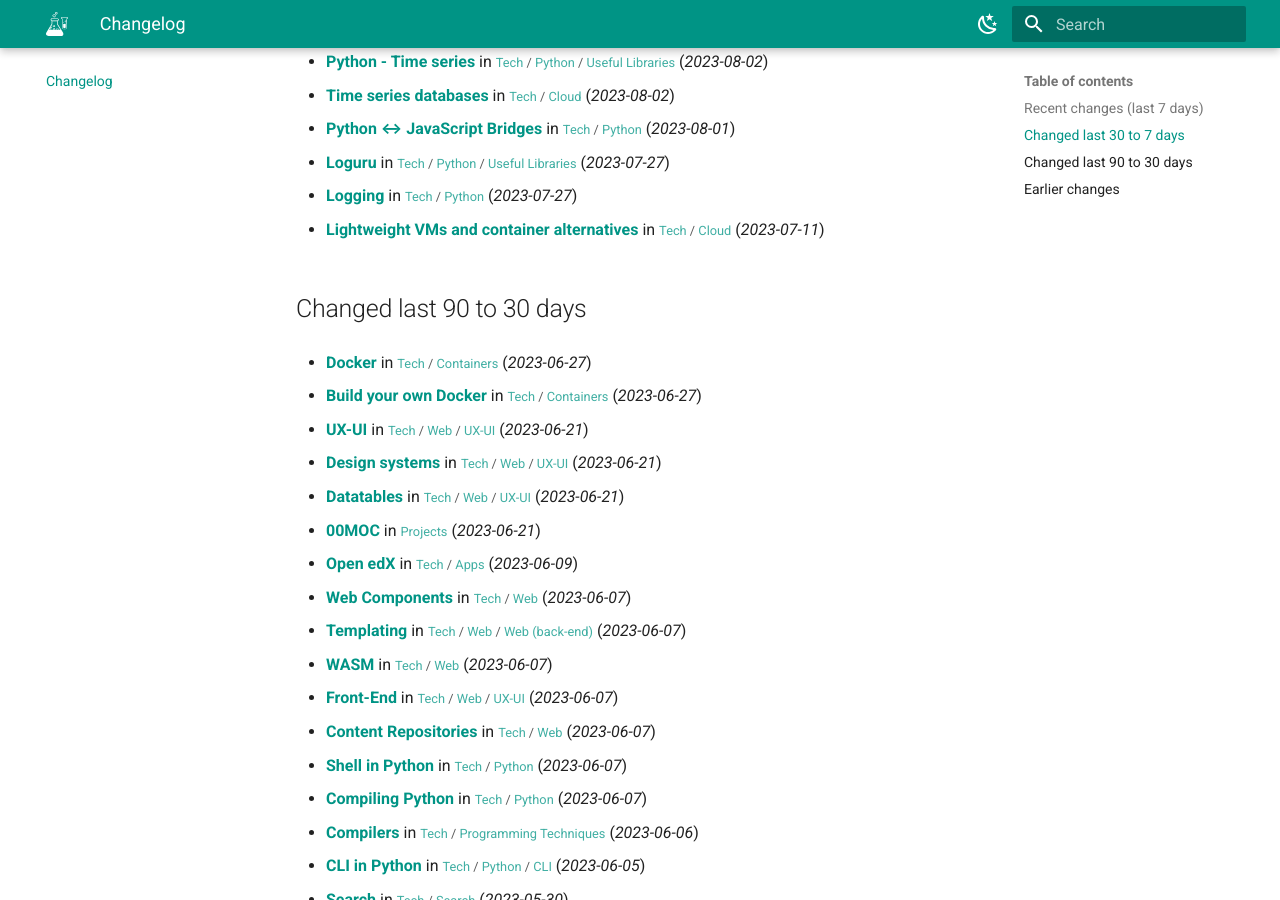
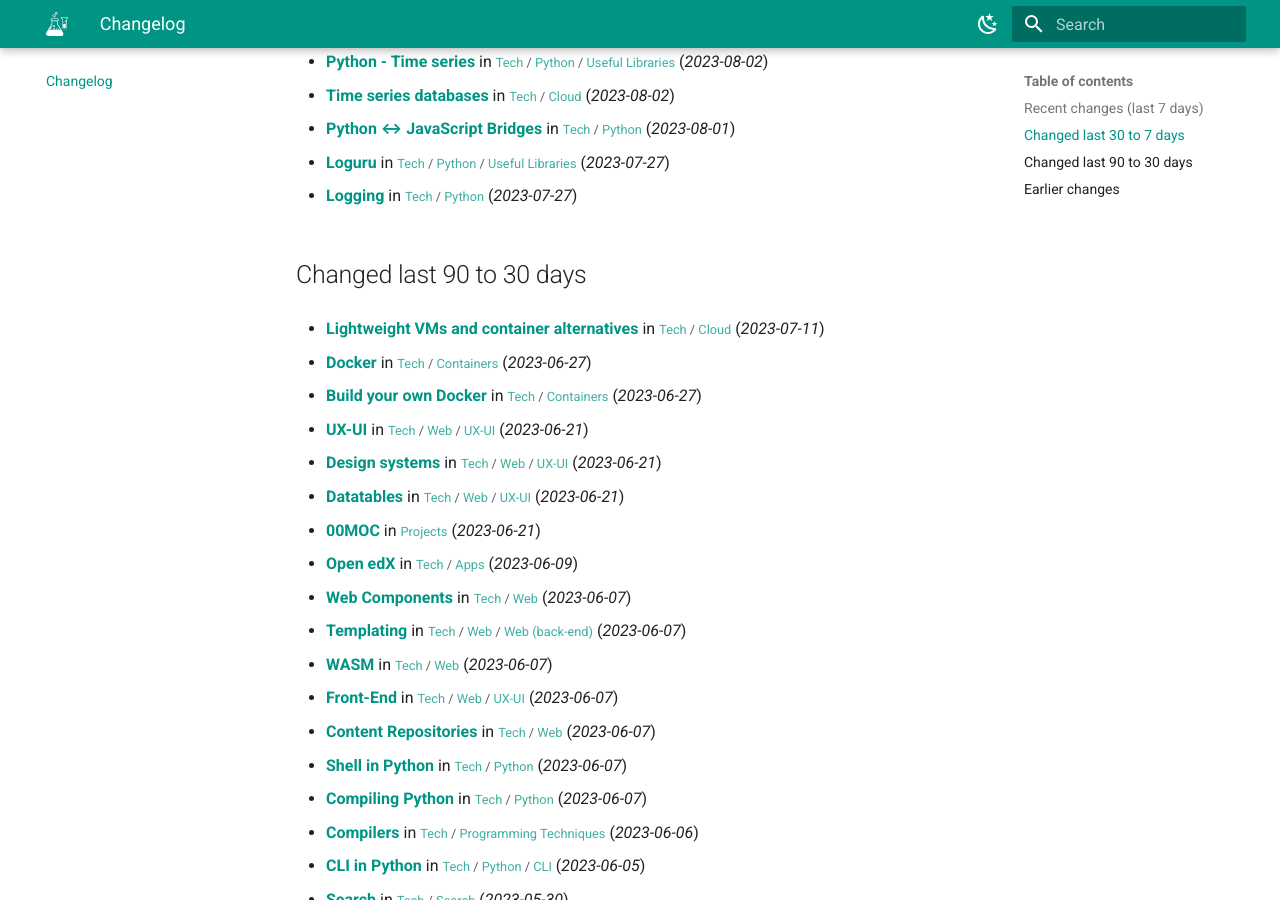
Before and after one commit to abilian/lab.abilian.com, an MkDocs documentation site: the page built from docs/changelog.md, in a window 1280 px wide and 900 px high, scrolled down 471 px. Built offline with MkDocs 1.6.1 and Material for MkDocs 9.7.7, drawn with Linux system fonts in a browser that asks for light colours; comment, search, counter and statistics services are not loaded; some of the changed text lies outside the part shown.

Commit message:
Update content

```diff
--- a/docs/changelog.md
+++ b/docs/changelog.md
@@ -24,11 +24,11 @@
 
 - **[Logging](/Tech/Python/Logging/)** in <small>[Tech](/Tech/00 Technology/) / [Python](/Tech/Python/(Pretty) tables in Python/)</small> (*2023-07-27*)
 
-- **[Lightweight VMs and container alternatives](/Tech/Cloud/Lightweight VMs and container alternatives/)** in <small>[Tech](/Tech/00 Technology/) / [Cloud](/Tech/Cloud/Buildpacks/)</small> (*2023-07-11*)
-
 
 
 ## Changed last 90 to 30 days
+
+- **[Lightweight VMs and container alternatives](/Tech/Cloud/Lightweight VMs and container alternatives/)** in <small>[Tech](/Tech/00 Technology/) / [Cloud](/Tech/Cloud/Buildpacks/)</small> (*2023-07-11*)
 
 - **[Docker](/Tech/Containers/Docker/)** in <small>[Tech](/Tech/00 Technology/) / [Containers](/Tech/Containers/Build your own Docker/)</small> (*2023-06-27*)
 
```
Also changed, not shown: other parts of docs/changelog.md (+4 -4 lines).
